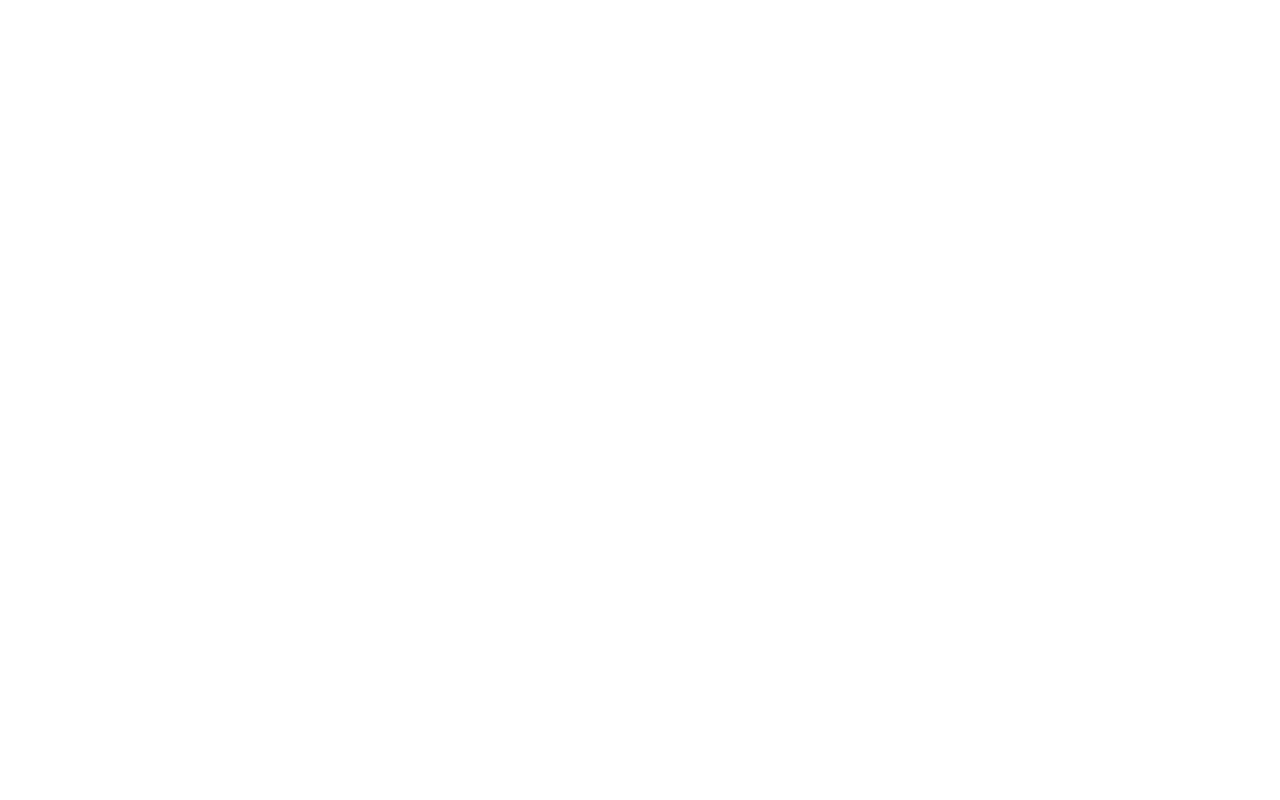
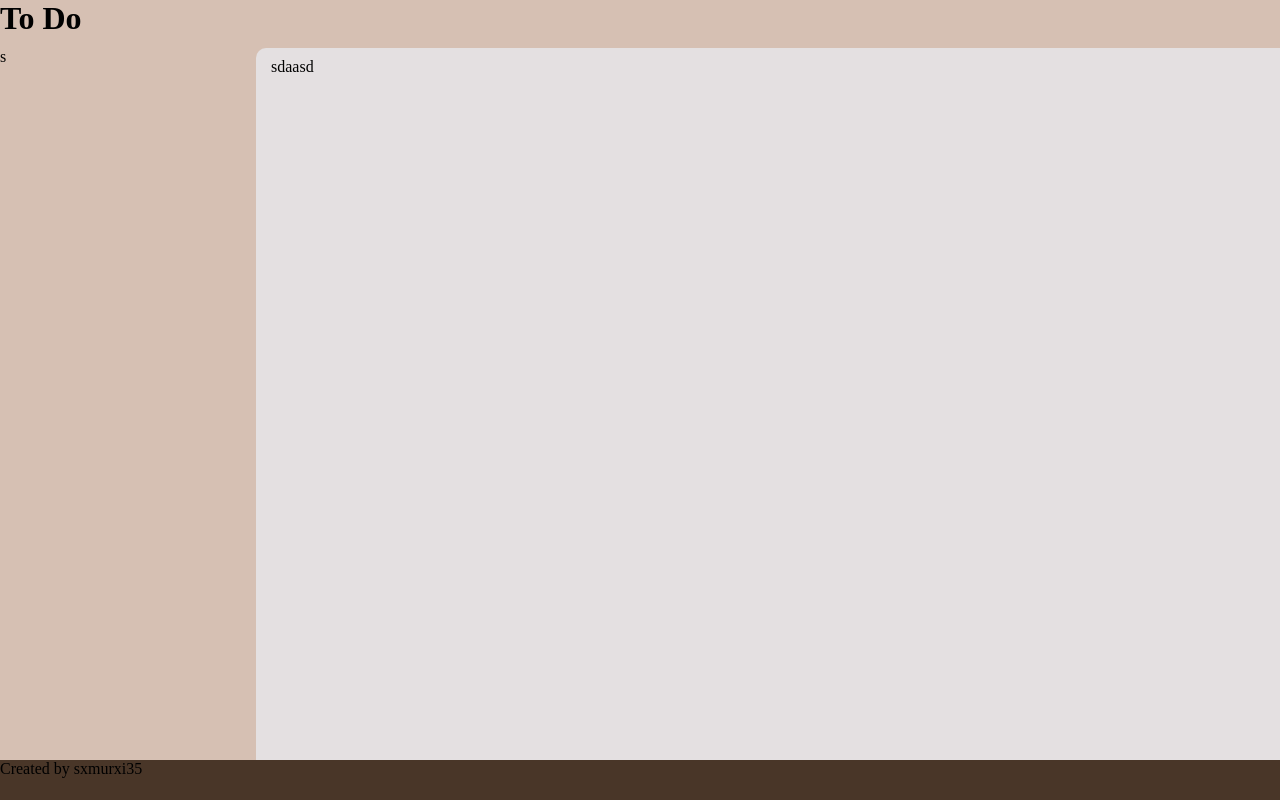
Before and after one commit to sxmurxi35/todo, a website built with webpack: page src/template.html in a window 1280 px wide. Built offline with nearby package versions, Linux system fonts and the light colour scheme.

Commit message:
Added sections and styling

```diff
--- a/package.json
+++ b/package.json
@@ -23,9 +23,7 @@
     "style-loader": "^4.0.0",
     "webpack": "^5.104.1",
     "webpack-cli": "^6.0.1",
+    "webpack-dev-server": "^5.2.2",
     "webpack-merge": "^6.0.1"
-  },
-  "dependencies": {
-    "webpack-dev-server": "^5.2.2"
   }
 }
--- a/src/index.js
+++ b/src/index.js
@@ -0,0 +1 @@
+import "./styles/style.css";
--- /dev/null
+++ b/src/styles/style.css
@@ -0,0 +1,35 @@
+* {
+  margin: 0;
+  padding: 0;
+  box-sizing: border-box;
+}
+
+body {
+  display: grid;
+  grid-template-rows: 6dvh 89dvh 5dvh;
+  background-color: #d6c0b3;
+}
+
+header {
+  background-color: #d6c0b3;
+}
+
+main {
+  display: grid;
+  grid-template-columns: 20dvw 80dvw;
+}
+
+aside {
+  background-color: #d6c0b3;
+}
+
+.page-content {
+    background-color: #e4e0e1;
+    padding: 10px 15px;
+  border-radius: 10px 0 0 0;
+
+}
+
+footer {
+  background-color: #493628;
+}
--- a/src/template.html
+++ b/src/template.html
@@ -1,11 +1,18 @@
 <!DOCTYPE html>
 <html lang="en">
-<head>
-    <meta charset="UTF-8">
-    <meta name="viewport" content="width=device-width, initial-scale=1.0">
-    <title>Document</title>
-</head>
-<body>
-
-</body>
+  <head>
+    <meta charset="UTF-8" />
+    <meta name="viewport" content="width=device-width, initial-scale=1.0" />
+    <title>To Do</title>
+  </head>
+  <body>
+    <header>
+      <h1>To Do</h1>
+    </header>
+    <main>
+      <aside>s</aside>
+      <section class="page-content">sdaasd</section>
+    </main>
+    <footer>Created by sxmurxi35</footer>
+  </body>
 </html>
--- a/webpack.config.js
+++ b/webpack.config.js
@@ -2,15 +2,23 @@ const path = require("path");
 const HtmlWebpackPlugin = require("html-webpack-plugin");
 
 module.exports = {
-    entry: './src/index.js',
-    output: {
-        filename: 'main.js',
-        path: path.resolve(__dirname, 'dist'),
-        clean: true,
-    },
-    plugins: [
-        new HtmlWebpackPlugin({
-            template: './src/template.html',
-        })
+  entry: "./src/index.js",
+  output: {
+    filename: "main.js",
+    path: path.resolve(__dirname, "dist"),
+    clean: true,
+  },
+  plugins: [
+    new HtmlWebpackPlugin({
+      template: "./src/template.html",
+    }),
+  ],
+  module: {
+    rules: [
+      {
+        test: /\.css$/i,
+        use: ["style-loader", "css-loader"],
+      },
     ],
-}
+  },
+};
```
Also changed, not shown: 1 other file.
